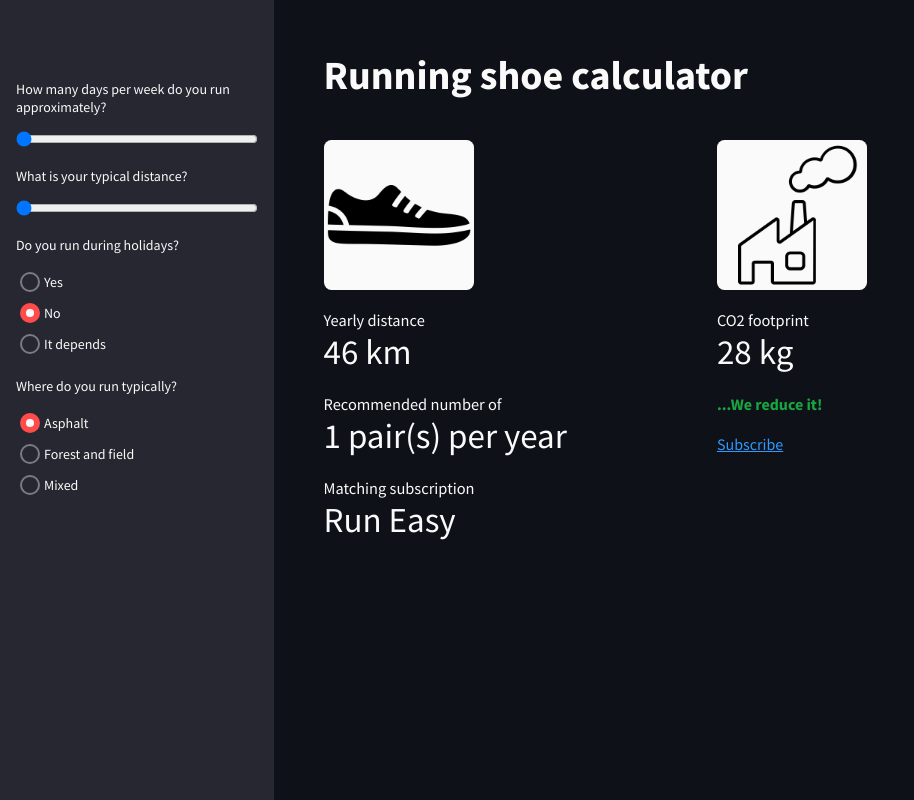
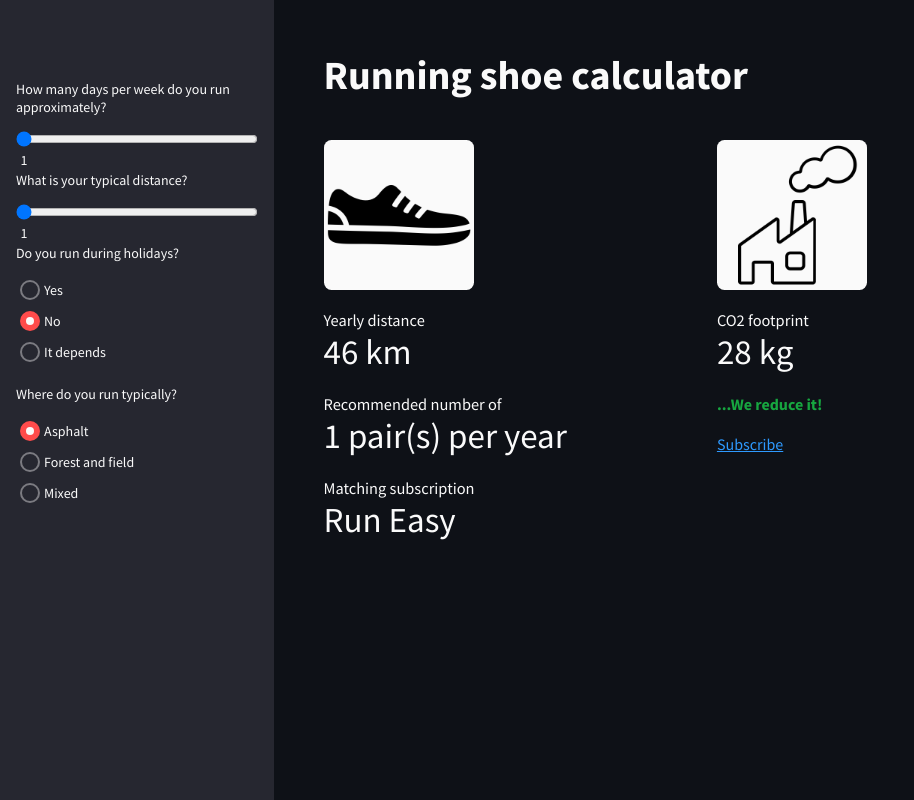
Before and after one commit to CinatitBR/shoe-calculator, a React (Create React App) app: page / in a window 1280 px wide. Shown: the whole page, without its empty margins (0-914 px from the left). Built offline with nearby package versions, Linux system fonts and the light colour scheme.

Commit message:
Define Bubble position on the input range

```diff
--- a/src/components/InputRange/index.js
+++ b/src/components/InputRange/index.js
@@ -1,10 +1,26 @@
+import { useEffect, useRef } from 'react'
+
 import style from './style.module.css'
 
-const InputRange = ({ label, name, min, max, value, onChange }) => {
+const InputRange = ({ label, name, min, max, value, unit, onChange }) => {
+  const bubbleRef = useRef(null)
+
+  // Update bubble position when input value changes
+  useEffect(() => {
+    const bubbleEle = bubbleRef.current
+
+    if (bubbleEle) {
+      const newValue = Number(((value - min) * 100) / (max - min))
+
+      bubbleEle.style.left = `calc(${newValue}% + (${8 - newValue * 0.15}px))`
+    }
+  })
+
   return (
     <label className={style.wrapper}>
       {label}
 
+      <div className={style.sliderWrapper}>
         <input
           type="range"
           min={min}
@@ -13,6 +29,11 @@ const InputRange = ({ label, name, min, max, value, onChange }) => {
           value={value}
           onChange={onChange}
         />
+
+        <div className={style.bubble} ref={bubbleRef}>
+          {value} {unit}
+        </div>
+      </div>
     </label>
   )
 }
--- a/src/components/InputRange/style.module.css
+++ b/src/components/InputRange/style.module.css
@@ -3,3 +3,16 @@
   flex-direction: column;
   gap: 15px;
 }
+
+.sliderWrapper {
+  position: relative;
+}
+
+input {
+  width: 100%;
+}
+
+.bubble {
+  position: absolute;
+  transform: translateX(-50%);
+}
```
Lines whose indentation alone changed are shown as unchanged.
